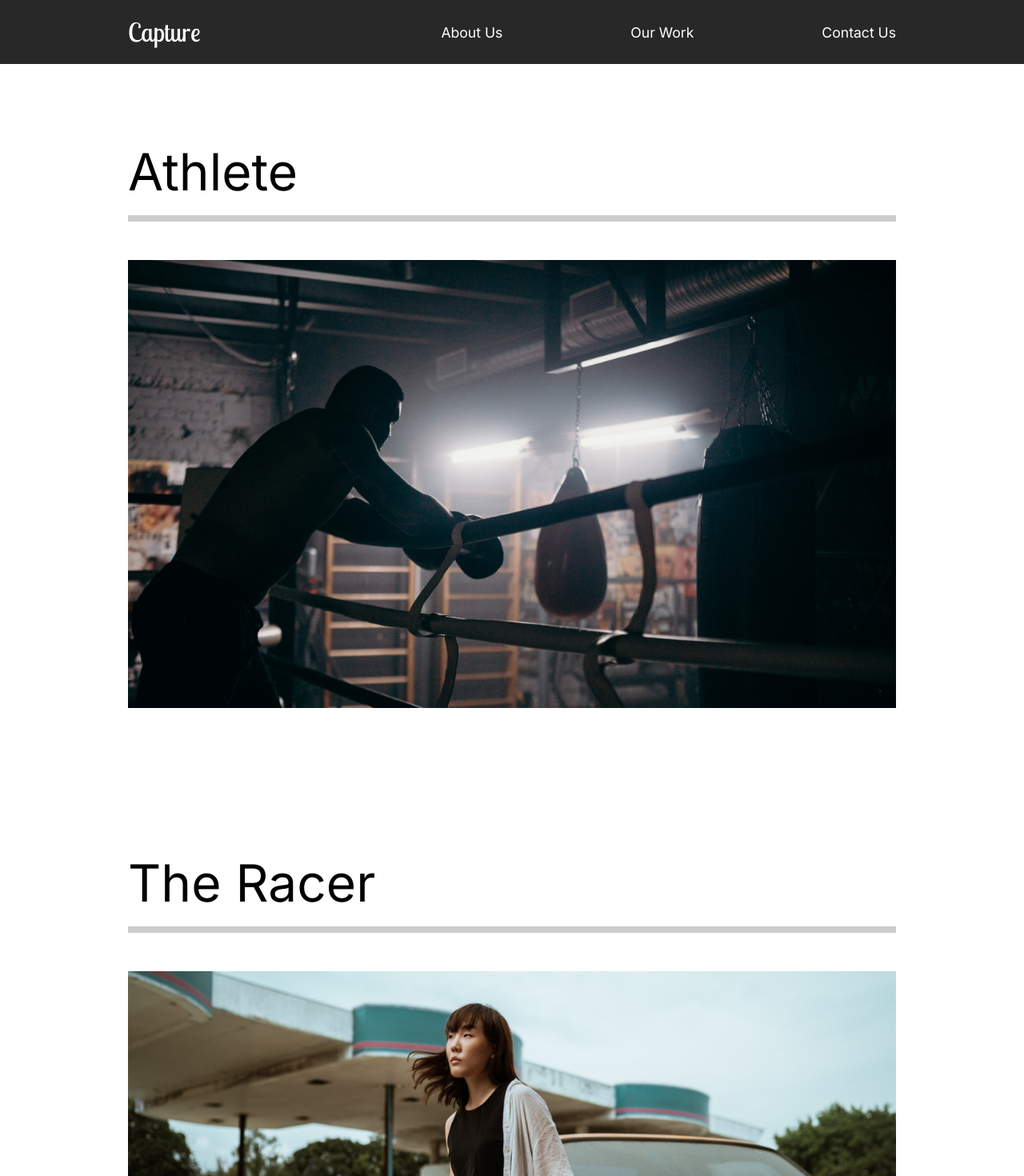
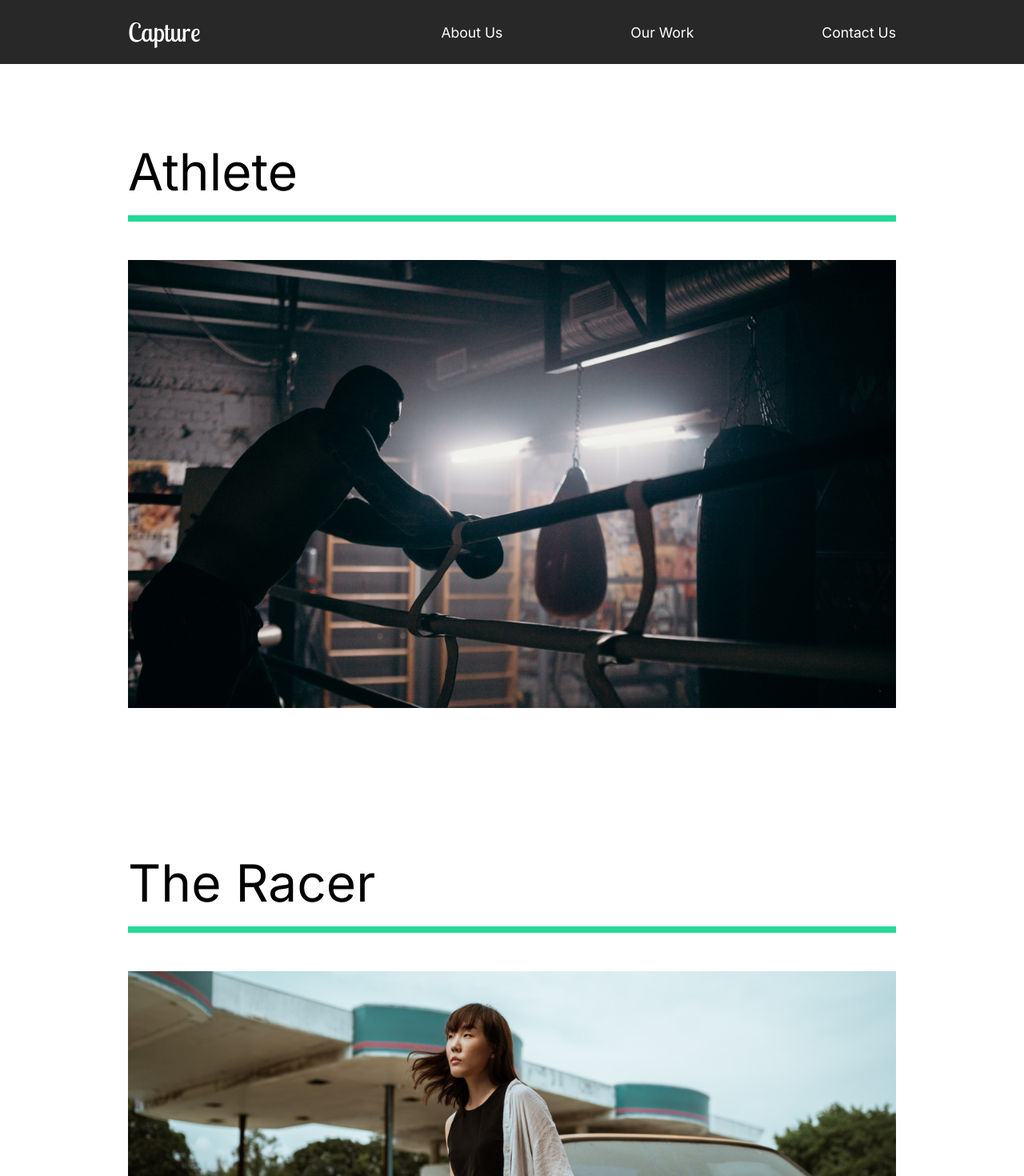
Before and after one commit to judeclark19/capture, a React (Create React App) app: page /work in a window 1280 px wide. Shown: the top 1470 px of the page at 80% size. Built offline with nearby package versions, Linux system fonts and the light colour scheme.

Commit message:
interesting thing to note, Ed added 'initial' and 'animate' to an element in order for it to 'break out' of the stagger order and render immediately instead of waiting for its parent(s)

```diff
--- a/src/animation.js
+++ b/src/animation.js
@@ -7,14 +7,14 @@
     opacity: 1,
     y: 0,
     transition: {
-      duration: 1,
+      duration: 0.5,
       when: "beforeChildren",
       staggerChildren: 0.25,
     },
   },
   exit: {
     opacity: 0,
-    y: 300,
+    // y: 300,
     transition: {
       duration: 0.5,
     },
@@ -54,3 +54,30 @@
     },
   },
 };
+
+export const lineAnimation = {
+  hidden: { width: "0%" },
+  show: {
+    width: "100%",
+    transition: {
+      duration: 1,
+    },
+  },
+};
+
+export const slider = {
+  hidden: { x: "-130%", skew: "50deg" },
+  show: {
+    x: "100%",
+    skew: "0deg",
+    transition: {
+      ease: "easeOut",
+      duration: 1,
+    },
+  },
+};
+
+export const sliderContainer = {
+  hidden: { opacity: 1 },
+  show: { opacity: 1, transition: { staggerChildren: 0.15, ease: "easeOut" } },
+};
--- a/src/components/About.jsx
+++ b/src/components/About.jsx
@@ -35,6 +35,8 @@
       <ImageDiv>
         <motion.img
           variants={photoAnimation}
+          initial="hidden"
+          animate="show"
           src={home1}
           alt="a cameraman filming"
         />
--- a/src/pages/OurWork.jsx
+++ b/src/pages/OurWork.jsx
@@ -4,7 +4,14 @@
 
 //Animation
 import { motion } from "framer-motion";
-import { pageAnimation } from "../animation";
+import {
+  pageAnimation,
+  fade,
+  photoAnimation,
+  lineAnimation,
+  slider,
+  sliderContainer,
+} from "../animation";
 
 //Images
 import athlete from "../img/athlete.png";
@@ -20,23 +27,31 @@
       exit="exit"
       style={{ background: "#fff" }}
     >
+      <motion.div variants={sliderContainer}>
+        <Frame1 variants={slider}></Frame1>
+        <Frame2 variants={slider}></Frame2>
+        <Frame3 variants={slider}></Frame3>
+        <Frame4 variants={slider}></Frame4>
+      </motion.div>
       <MOVIE>
-        <h2>Athlete</h2>
-        <div className="line"></div>
+        <motion.h2 variants={fade}>Athlete</motion.h2>
+        <motion.div variants={lineAnimation} className="line"></motion.div>
         <Link to="/work/the-athlete">
-          <img src={athlete} alt="Athlete" />
+          <HiddenOverflow>
+            <motion.img variants={photoAnimation} src={athlete} alt="Athlete" />
+          </HiddenOverflow>
         </Link>
       </MOVIE>
       <MOVIE>
         <h2>The Racer</h2>
-        <div className="line"></div>
+        <motion.div className="line"></motion.div>
         <Link to="/work/the-racer">
           <img src={theracer} alt="The Racer" />
         </Link>
       </MOVIE>
       <MOVIE>
         <h2>Good Times</h2>
-        <div className="line"></div>
+        <motion.div className="line"></motion.div>
         <Link to="/work/good-times">
           <img src={goodtimes} alt="Good Times" />
         </Link>
@@ -59,7 +74,7 @@
   padding-bottom: 10rem;
   .line {
     height: 0.5rem;
-    background: #ccc;
+    background: #23d997;
     margin-bottom: 3rem;
   }
 
@@ -70,4 +85,31 @@
   }
 `;
 
+const HiddenOverflow = styled.div`
+  overflow: hidden;
+`;
+
+//Frame animation
+const Frame1 = styled(motion.div)`
+  position: fixed;
+  left: 0;
+  top: 10%;
+  width: 100%;
+  height: 100vh;
+  background: #fffebf;
+  z-index: 2;
+`;
+
+const Frame2 = styled(Frame1)`
+  background: #ff8efb;
+`;
+
+const Frame3 = styled(Frame1)`
+  background: #8ed2ff;
+`;
+
+const Frame4 = styled(Frame1)`
+  background: #8effa0;
+`;
+
 export default OurWork;
```
